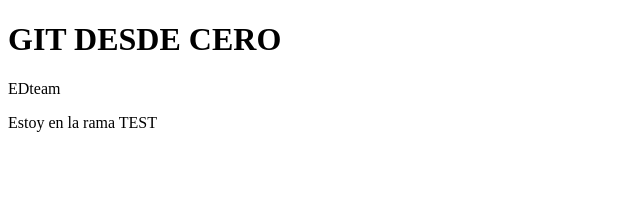
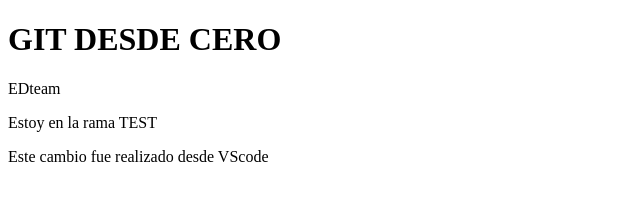
Before and after one commit to lazg12/practicaDeGit, a plain HTML site: page index.html in a window 1280 px wide. Shown: the whole page, without its empty margins (0-640 px from the left). Drawn offline with Linux system fonts and the light colour scheme.

Commit message:
Primer commit desde VScode

```diff
--- a/index.html
+++ b/index.html
@@ -2,9 +2,8 @@
 <html lang="en">
 <head>
     <meta charset="UTF-8">
-    <meta name="viewport" content="width=device-width, initial-scale=1.0">
     <meta http-equiv="X-UA-Compatible" content="ie=edge">
-    <title>Practicando con GIT</title>
+    <title>Practicando con GIT desde VScode</title>
 </head>
 <body>
     <h1>GIT DESDE CERO</h1>
@@ -12,5 +11,10 @@
     <section>
         <p>Estoy en la rama TEST</p>
     </section>
+    <div>
+        <p>
+            Este cambio fue realizado desde VScode
+        </p>
+    </div>
 </body>
 </html>
```
Also changed, not shown: 1 other file.
